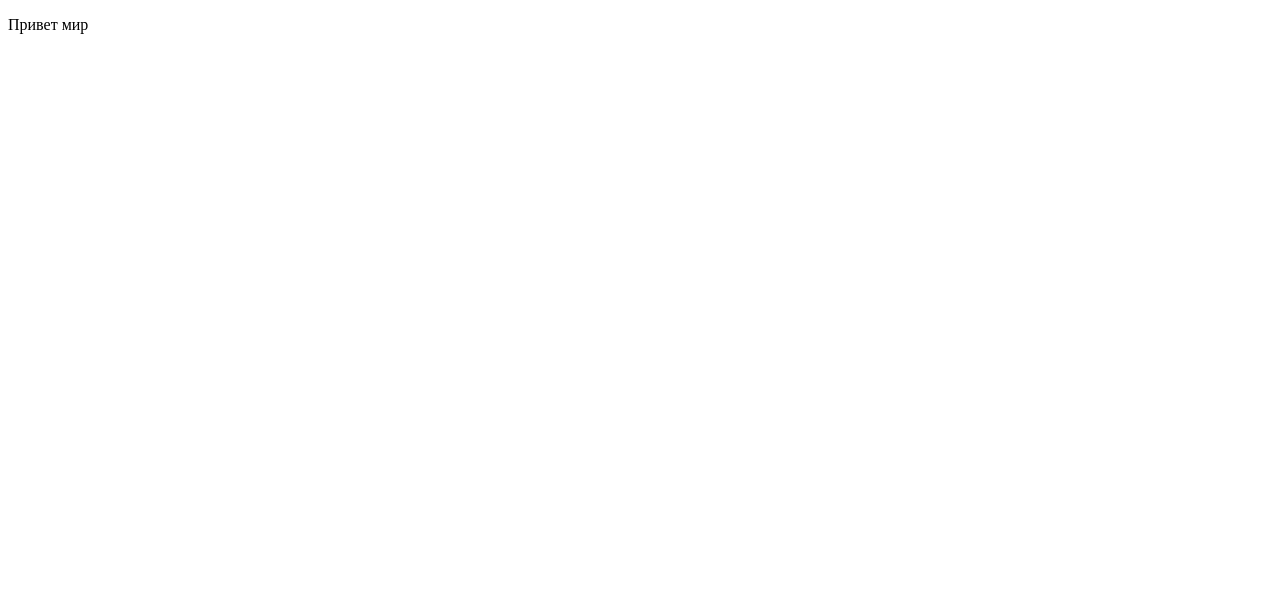
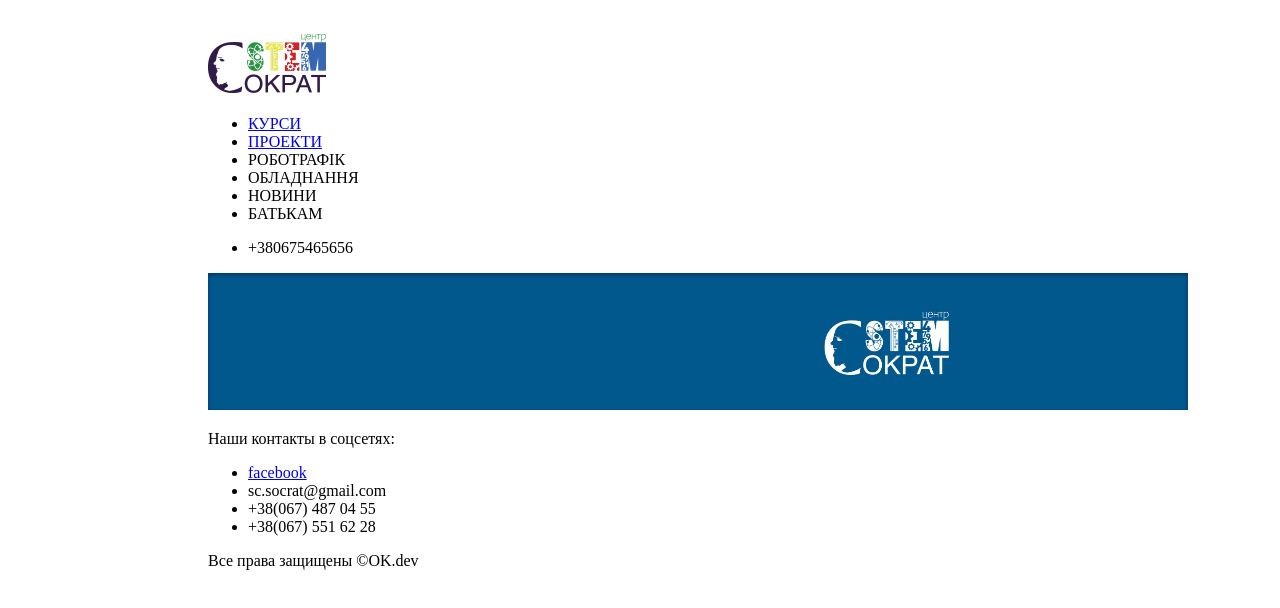
Before and after one commit to OleksandraKh/github-tutorial, a plain HTML site: page index.html in a window 1280 px wide. Drawn offline with Linux system fonts and the light colour scheme.

Commit message:
Cократ начало

```diff
--- a/css/style.css
+++ b/css/style.css
@@ -1,3 +1,3 @@
-.first {
-  background-color: red;
+.container {
+  padding-left: 200px;
 }
--- a/index.html
+++ b/index.html
@@ -1,13 +1,48 @@
 <!DOCTYPE html>
-<html lang="en">
+<html lang="ru">
   <head>
     <meta charset="UTF-8" />
+    <link rel="stylesheet" href="./css/style.css" />
+    <meta http-equiv="X-UA-Compatible" content="IE=Edge" />
     <meta name="viewport" content="width=device-width, initial-scale=1.0" />
-    <title>Document</title>
+    <title>STEM-центр "Сократ"</title>
   </head>
   <body>
-    <header>
-      <p class="first">Привет мир</p>
-    </header>
+    <div class="container">
+      <header>
+        <nav>
+          <a
+            href="http://socrat.in.ua/"
+            target="_blank"
+            title="STEM-центр 'Сократ'"
+            class="link"
+          >
+            <img src="./img/socrat-logo.png" alt="Logo" />
+          </a>
+          <ul>
+            <li><a href="/couses">КУРСИ</a></li>
+            <li><a href="/progects">ПРОЕКТИ</a></li>
+            <li><a href="/robotrafic"></a>РОБОТРАФІК</li>
+            <li><a href="/oblad"></a>ОБЛАДНАННЯ</li>
+            <li><a href="/news"></a>НОВИНИ</li>
+            <li><a href="/parents"></a>БАТЬКАМ</li>
+          </ul>
+          <ul>
+            <li><a tell="+380675465656">+380675465656</a></li>
+          </ul>
+        </nav>
+      </header>
+      <footer>
+        <img src="./img/main_bottom_bg.jpg" alt="Подвал" width="980" />
+        <p>Наши контакты в соцсетях:</p>
+        <ul>
+          <li><a href="https://www.facebook.com/socratinua/">facebook</a></li>
+          <li><a mail="sc.socrat@gmail.com">sc.socrat@gmail.com</a></li>
+          <li><a tell="+38(067) 487 04 55">+38(067) 487 04 55</a></li>
+          <li><a tell="+38(067) 551 62 28">+38(067) 551 62 28</a></li>
+        </ul>
+        <p>Все права защищены &copy;OK.dev</p>
+      </footer>
+    </div>
   </body>
 </html>
```
Also changed, not shown: img/main_bottom_bg.jpg (added), img/socrat-logo.png (added).
